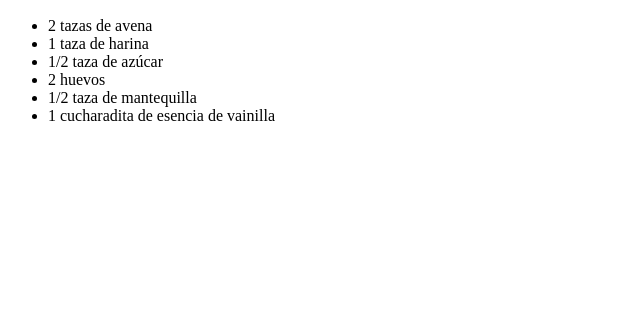
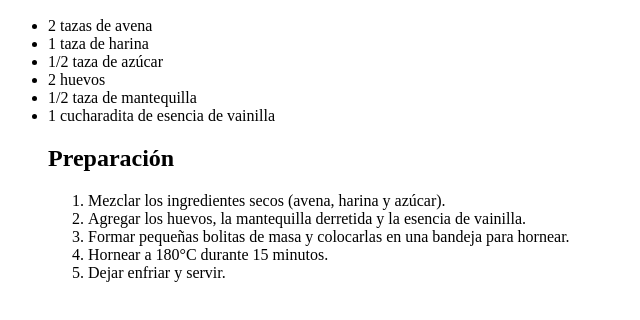
Before and after one commit to juliansantamaria0/recetas-ordenadas-y-desordenadas-, a plain HTML site: page index.html in a window 1280 px wide. Shown: the part 110-430 px from the top of the page, without its empty margins (0-640 px from the left). Drawn offline with Linux system fonts and the light colour scheme.

Commit message:
feat: :sparkles: Pasos (lista ordenada `<ol>`)
Aquí el orden **sí importa**, porque son instrucciones secuenciales.

```diff
--- a/index.html
+++ b/index.html
@@ -14,6 +14,15 @@
   <li>2 huevos</li>
   <li>1/2 taza de mantequilla</li>
   <li>1 cucharadita de esencia de vainilla</li>
+
+    <h2>Preparación</h2>
+  <ol>
+    <li>Mezclar los ingredientes secos (avena, harina y azúcar).</li>
+    <li>Agregar los huevos, la mantequilla derretida y la esencia de vainilla.</li>
+    <li>Formar pequeñas bolitas de masa y colocarlas en una bandeja para hornear.</li>
+    <li>Hornear a 180°C durante 15 minutos.</li>
+    <li>Dejar enfriar y servir.</li>
+  </ol>
 </ul>
 </body>
 </html>
```
